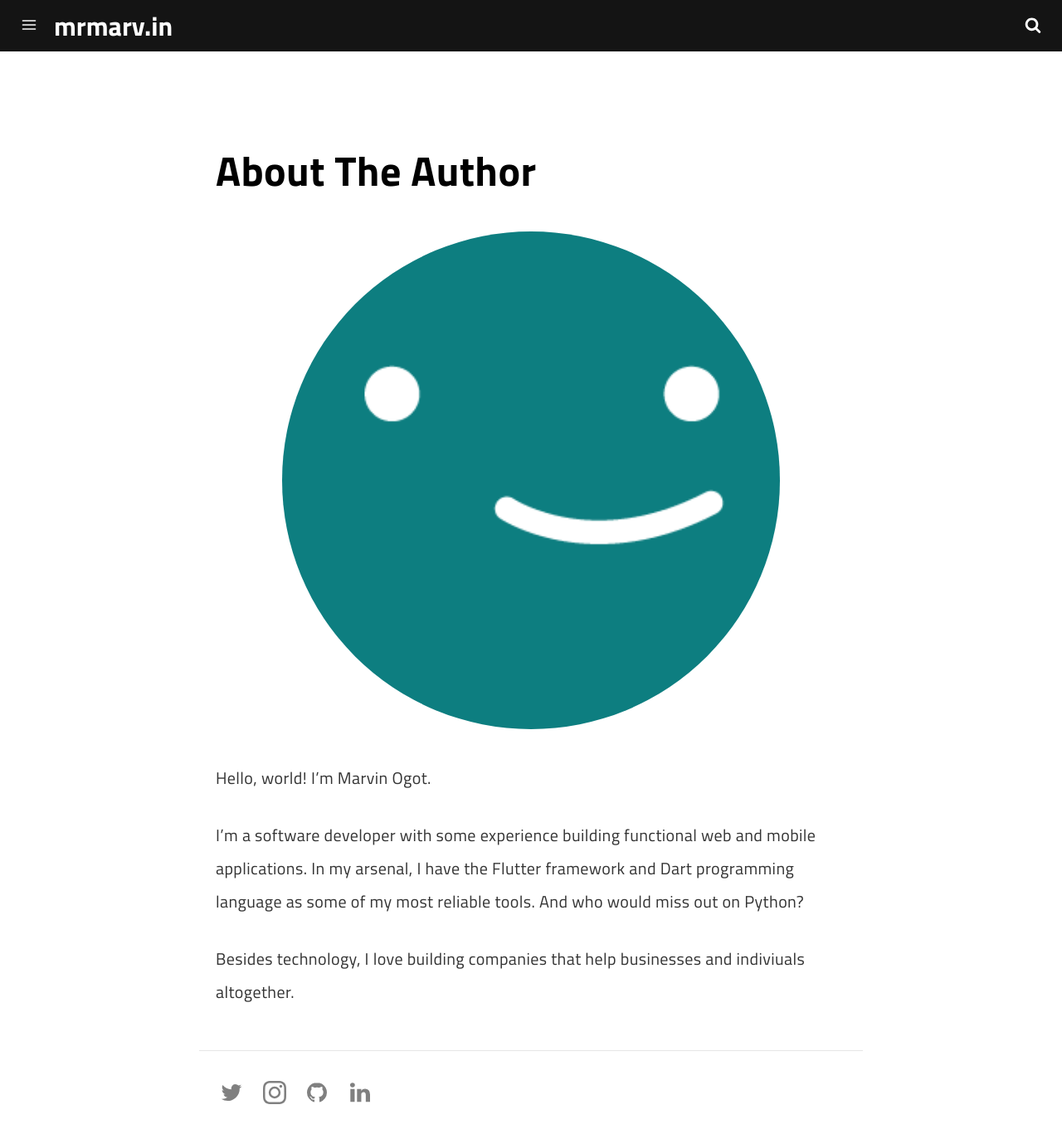
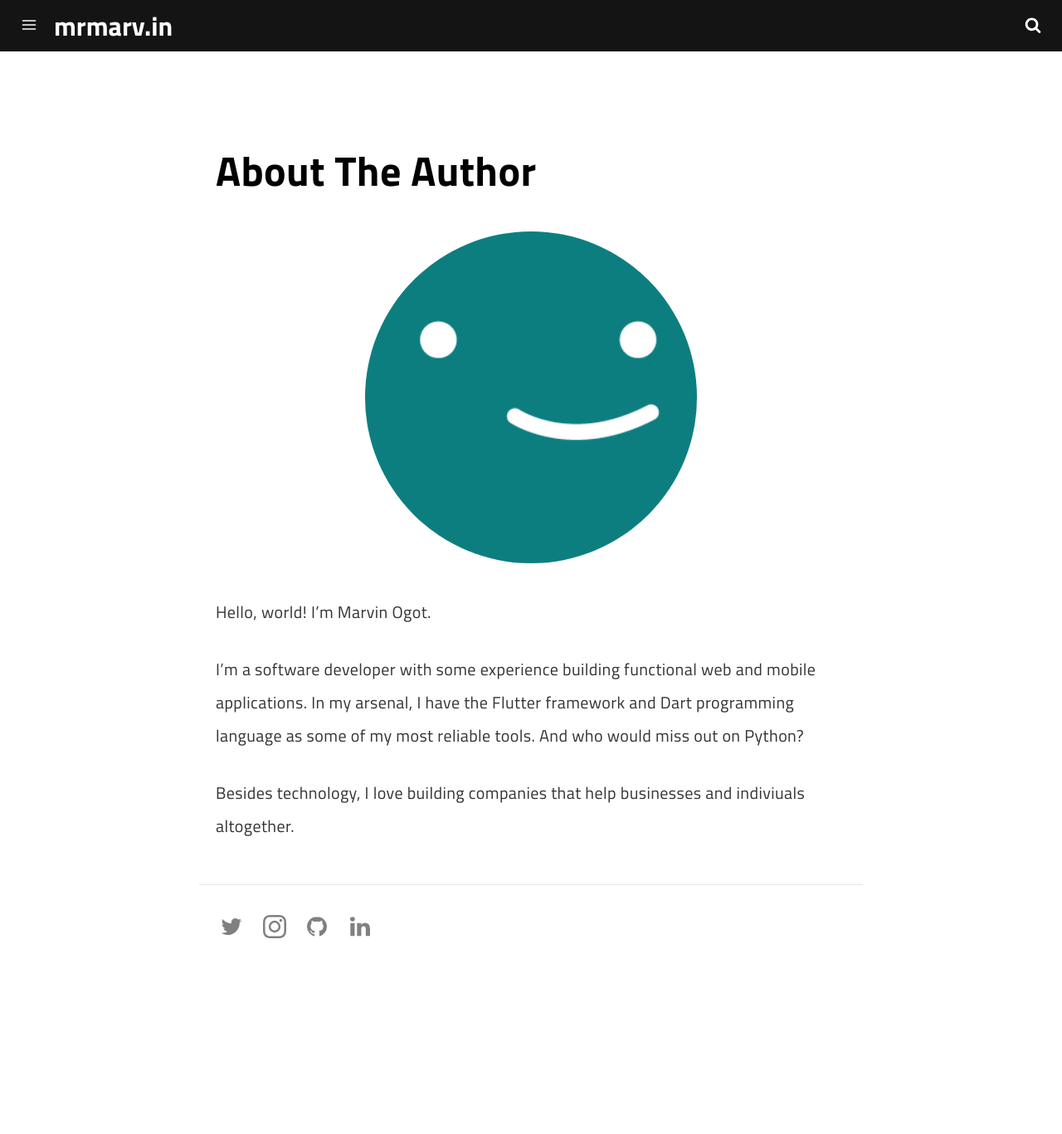
Before and after one commit to marv0/marv0.github.io, a Jekyll site: the page built from pages/about.md, in a window 1280 px wide and 1367 px high. Shown: the whole window at 83% size. Built offline with Jekyll 4.4.1, drawn with Linux system fonts in a browser that asks for light colours; a script that is not in the unit is left out.

Commit message:
Update about.md

```diff
--- a/pages/about.md
+++ b/pages/about.md
@@ -9,7 +9,7 @@
 
 # About The Author
 
-<img class="img-rounded" src="/assets/img/uploads/profile.png" alt="Marvin Ogot" width="600">
+<img class="img-rounded" src="/assets/img/uploads/profile.png" alt="Marvin Ogot" width="400">
 
 Hello, world! I'm Marvin Ogot.
 
```
